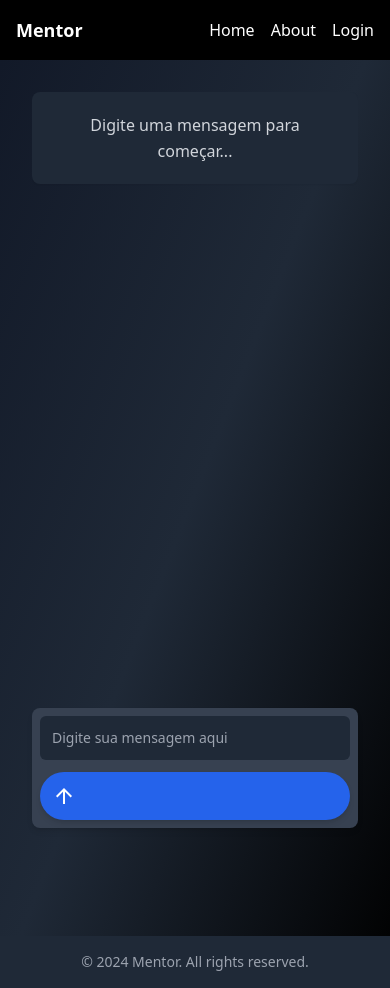
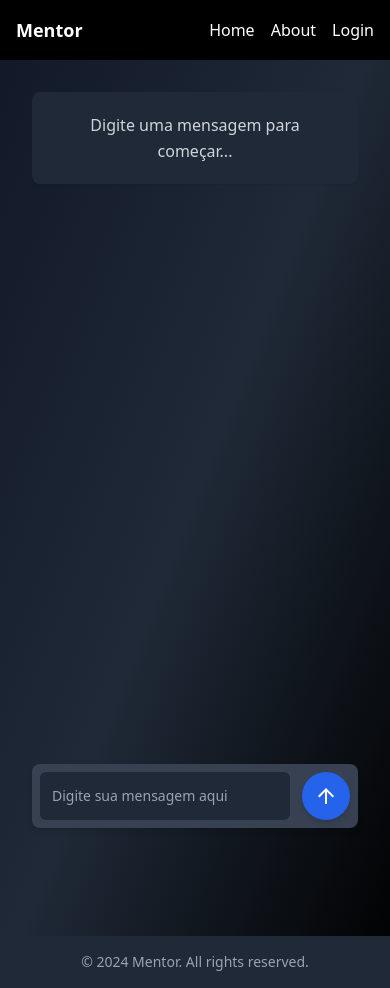
Before and after one commit to TiagoMontes/Mentor, a Next.js app: page / in a window 390 px wide. Built offline with nearby package versions, Linux system fonts and the light colour scheme.

Commit message:
adjust loading class

```diff
--- a/src/pages/index.tsx
+++ b/src/pages/index.tsx
@@ -96,7 +96,7 @@ export default function Index() {
 
       <form
         onSubmit={handleSubmit}
-        className="flex gap-3 flex-col sm:flex-row sticky bottom-4 bg-gray-700 p-2 rounded-lg shadow-md"
+        className="flex gap-3 sm:flex-row sticky bottom-4 bg-gray-700 p-2 rounded-lg shadow-md"
       >
         <input
           value={message}
@@ -108,14 +108,14 @@ export default function Index() {
         />
         <button
           type="submit"
-          className={`p-3 text-sm bg-blue-600 text-white rounded-full hover:bg-blue-700 disabled:bg-gray-500 disabled:cursor-not-allowed transition-all duration-300 shadow-md hover:shadow-lg focus:ring-2 focus:ring-blue-400 focus:outline-none ${
-            isLoading && 'animate-spin-anti'
-          }`}
+          className="p-3 text-sm bg-blue-600 text-white rounded-full hover:bg-blue-700 disabled:bg-gray-500 disabled:cursor-not-allowed transition-all duration-300 shadow-md hover:shadow-lg focus:ring-2 focus:ring-blue-400 focus:outline-none"
           disabled={isLoading}
           aria-label={isLoading ? 'Enviando mensagem' : 'Enviar mensagem'}
         >
           {isLoading ? (
-            <Sync className="h-6 w-6" />
+            <Sync className={`h-6 w-6 ${
+              isLoading && 'animate-spin-anti'
+            }`} />
           ) : (
             <ArrowUpward className="h-6 w-6" />
           )}
```
